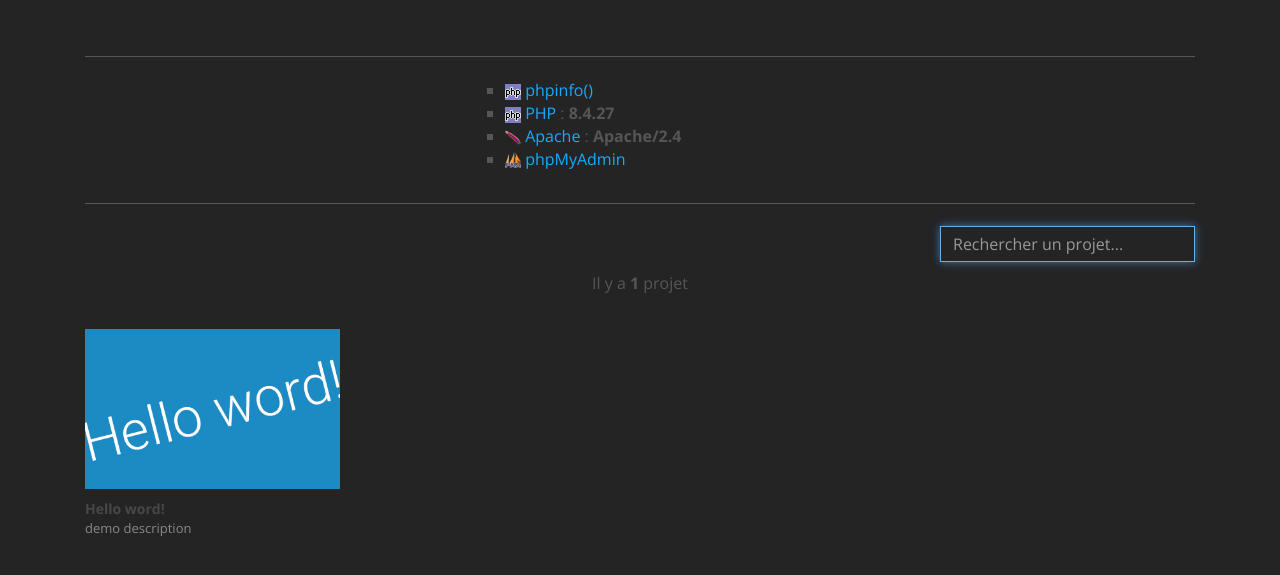
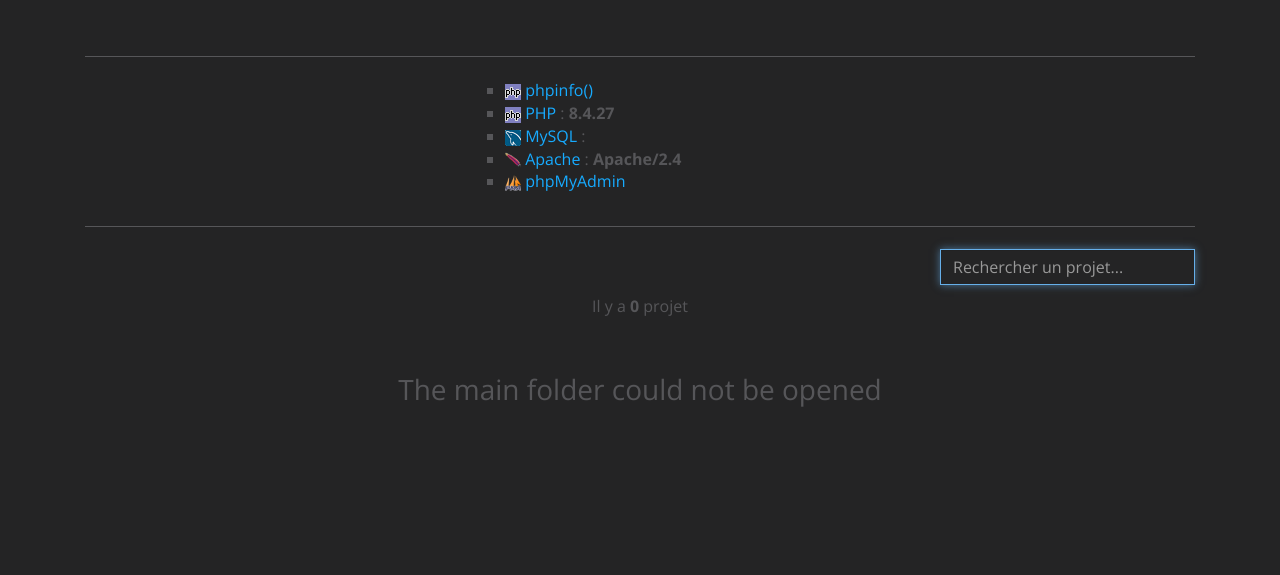
Before and after one commit to breithbarbot/Home-XAMPP, a PHP site: page /index.php in a window 1280 px wide. Shown: the part 101-676 px from the top of the page. Run offline with PHP 8.4, Linux system fonts and the light colour scheme.

Commit message:
- Update path for all projects - Add new info (MySQL version)

```diff
--- a/index.php
+++ b/index.php
@@ -36,7 +36,7 @@ function generateThumbail($url, $fileLocation)
 }
 
 // Globales variables
-$name_main_folder = './www/';
+$name_main_folder = './projects/';
 $files_exclude = ['.', '..', 'index.php'];
 $link_phpMyAdmin = 'phpmyadmin/';
 $locale = 'fr';
@@ -146,6 +146,7 @@ if ($dossier = opendir($name_main_folder)) {
                             <ul>
                                 <li><img src="assets/img/favicon_php.ico" alt="phpinfo()" width="16" height="16"> <a target="_blank" href="?phpinfo">phpinfo()</a></li>
                                 <li><img src="assets/img/favicon_php.ico" alt="PHP" width="16" height="16"> <a title="PHP documentation" target="_blank" href="https://php.net/manual/<?php echo $locale; ?>/">PHP</a> : <strong><?php echo PHP_VERSION; ?></strong></li>
+                                <li><img src="assets/img/favicon_mysql.ico" alt="MySQL" width="16" height="16"> <a title="MySQL documentation" target="_blank" href="https://dev.mysql.com/doc/<?php echo $locale; ?>/">MySQL</a> : <strong><?php echo exec('mysql -V'); ?></strong></li>
 
                                 <?php
                                 // NGINX
```
Also changed, not shown: README.md, assets/img/favicon_mysql.ico (added), www/demo/.sources/config.ini, 1 other file.
